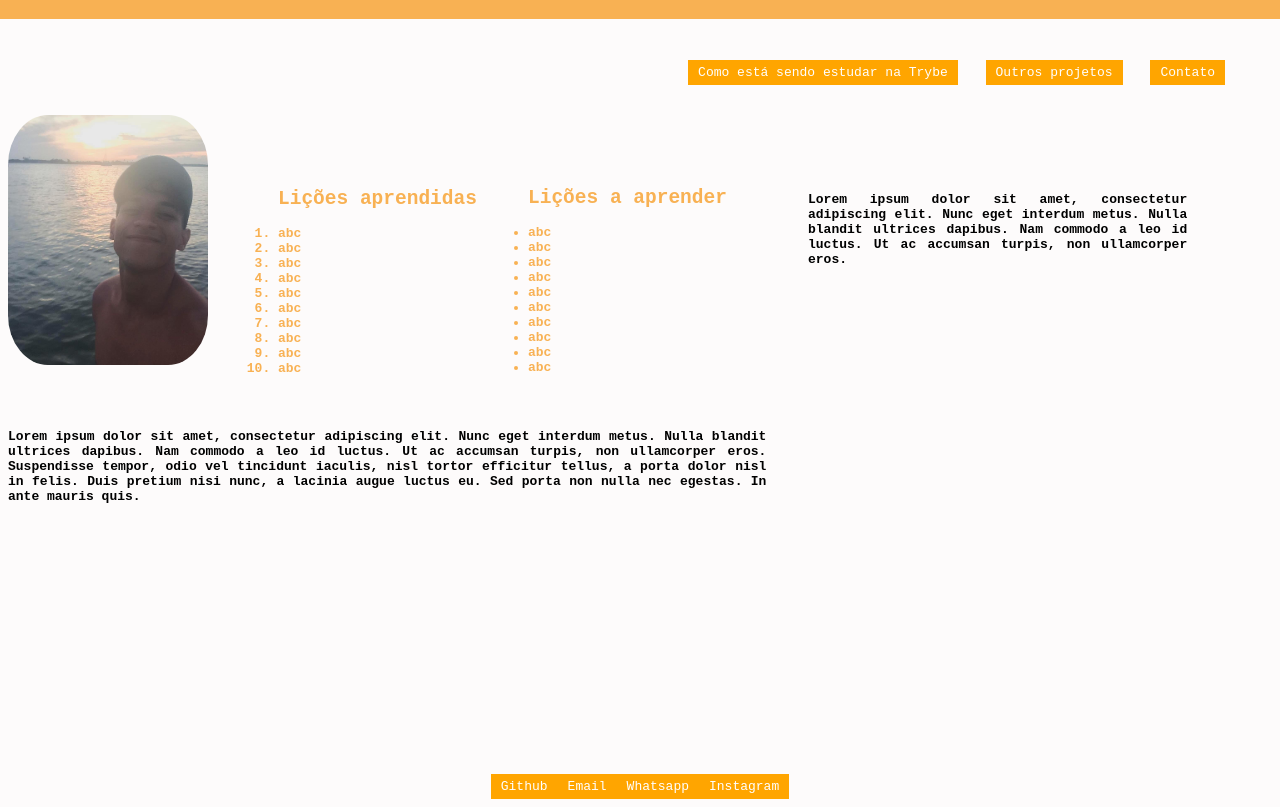
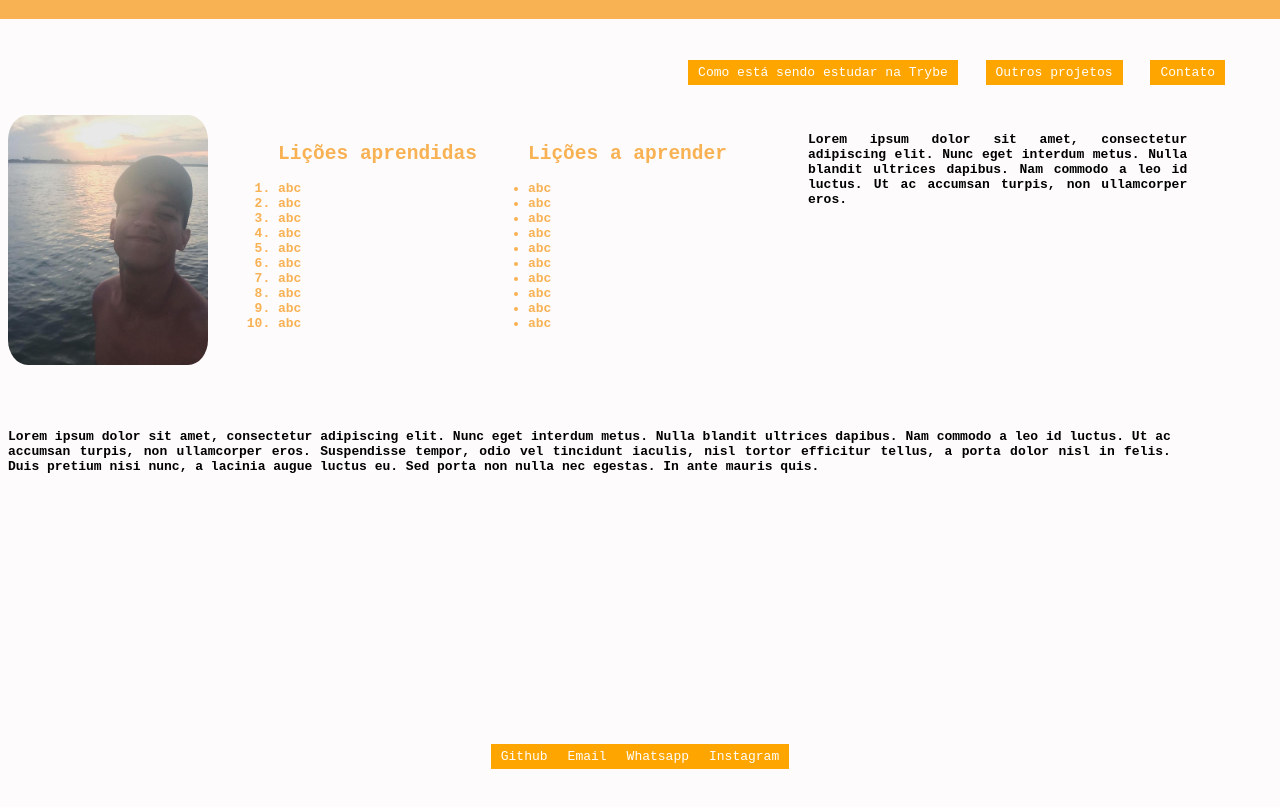
Before and after one commit to luccarendall/fundametal-lessons-learned, a website: page index.html in a window 1280 px wide. Shown: the part 73-880 px from the top of the page. After the commit the page ends 850 px from the top, so only its background shows below. Drawn offline with Linux system fonts and the light colour scheme.

Commit message:
Requisito 10 - Ajustado

```diff
--- a/style.css
+++ b/style.css
@@ -43,7 +43,7 @@ nav ul li:hover {
   width: 200px;
   position: relative;
   top: 180px;
-  border-radius: 20%;
+  border-radius: 10%;
 }
 
 #article, #text {
@@ -56,12 +56,12 @@ nav ul li:hover {
 #article{
     top: 240px;
     right: 0px;
-    width: 60%;
+    width: 92%;
 
 }
 
 #text{
-    top: -85px;
+    top: -115px;
     right: 0px;
     left: 800px;
     width: 30%;
@@ -70,7 +70,7 @@ nav ul li:hover {
 
 #licoes_aprendidas {
   position: relative;
-  top: -180px;
+  top: -195px;
   left: 230px;
   color: rgb(248, 177, 83);
   font-weight: bold;
@@ -80,7 +80,7 @@ nav ul li:hover {
   position: relative;
   color: rgb(248, 177, 83);
   font-weight: bold;
-  top: -386px;
+  top: -400px;
   left: 480px;
 }
 
@@ -101,5 +101,5 @@ a {
 }
 
 a:hover{
-    border: 2px solid black
+    border: 1.5px solid black
 }
```
